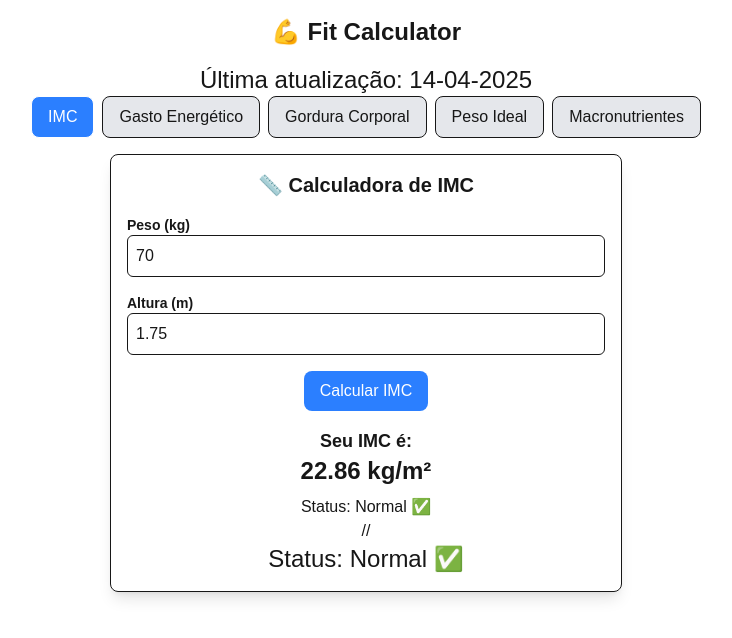
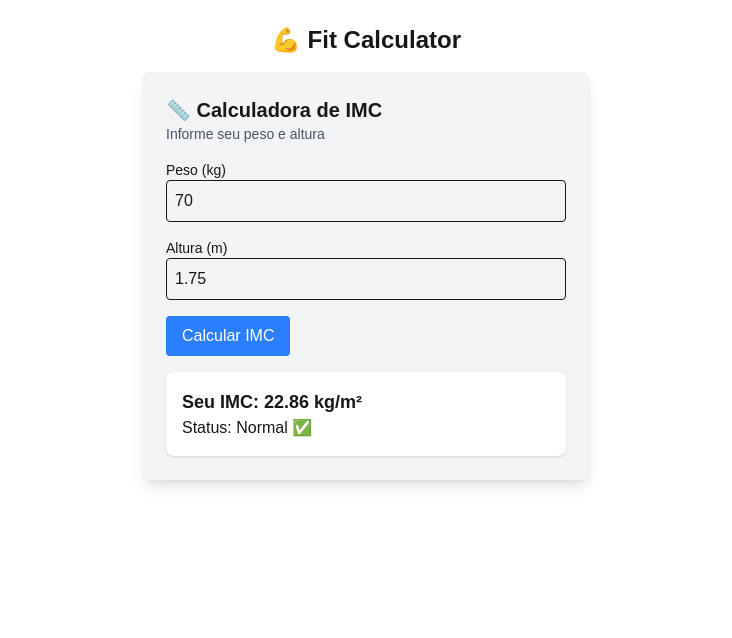
Before and after one commit to Charamba/FitCalculator, a Next.js app: page / in a window 1280 px wide. Both pictures are taken after a click on the button "Calcular IMC". Shown: the top 638 px of the page, without its empty margins (274-1006 px from the left). Built offline with nearby package versions, Linux system fonts and the light colour scheme.

Commit message:
Update page.js

```diff
--- a/src/app/page.js
+++ b/src/app/page.js
@@ -1,202 +1,59 @@
-"use client";
-
 import { useState } from "react";
 
-export default function FitCalculator() {
-  const [tab, setTab] = useState("IMC");
+export default function Home() {
+  const [peso, setPeso] = useState(70);
+  const [altura, setAltura] = useState(1.75);
+  const [imc, setImc] = useState(null);
+  const [status, setStatus] = useState("");
+
+  const calcularIMC = () => {
+    const imcValue = peso / (altura * altura);
+    setImc(imcValue.toFixed(2));
+    if (imcValue >= 40) setStatus("Obesidade grau 3 🚨");
+    else if (imcValue >= 35) setStatus("Obesidade grau 2 🚨");
+    else if (imcValue >= 30) setStatus("Obesidade grau 1 🚨");
+    else if (imcValue >= 25) setStatus("Sobrepeso ⚠️");
+    else if (imcValue >= 18.5) setStatus("Normal ✅");
+    else setStatus("Abaixo do normal ⚠️");
+  };
 
   return (
-    <div className="flex flex-col items-center p-4 w-full">
+    <div className="flex flex-col items-center p-6">
       <h1 className="text-2xl font-bold mb-4">💪 Fit Calculator</h1>
-      <p className="text-2xl font-medium"> Última atualização: 14-04-2025 </p>
-      <div className="flex flex-wrap justify-center gap-2 mb-4 w-full">
-        {[
-          "IMC",
-          "Gasto Energético",
-          "Gordura Corporal",
-          "Peso Ideal",
-          "Macronutrientes",
-        ].map((item) => (
-          <button
-            key={item}
-            onClick={() => setTab(item)}
-            className={`px-4 py-2 rounded-lg border ${
-              tab === item ? "bg-blue-500 text-white" : "bg-gray-200"
-            }`}
-          >
-            {item}
-          </button>
-        ))}
-      </div>
-      <div className="w-full max-w-lg">{tab === "IMC" && <IMCCalculator />}</div>
-      <div className="w-full max-w-lg">{tab === "Gasto Energético" && <CalculadoraGET />}</div>
-    </div>
-  );
-}
-
-function IMCCalculator() {
-  const [peso, setPeso] = useState(70);
-  const [altura, setAltura] = useState(1.75);
-  const [imc, setIMC] = useState(null);
-  const [status, setStatus] = useState(null);
-
-  function calcularIMC() {
-    const valorIMC = peso / (altura * altura);
-    setIMC(valorIMC.toFixed(2));
-    getIMCStatus(valorIMC.toFixed(2));
-  }
-
-  function getIMCStatus(valorIMC) {
-    if (valorIMC >= 40.0) setStatus("Obesidade grau 3 🚨");
-    else if (valorIMC >= 35.0) setStatus("Obesidade grau 2 🚨");
-    else if (valorIMC >= 30.0) setStatus("Obesidade grau 1 🚨");
-    else if (valorIMC >= 25.0) setStatus("Sobrepeso ⚠️");
-    else if (valorIMC >= 18.5) setStatus("Normal ✅");
-    else setStatus("Abaixo do normal ⚠️");
-  }
-
-  return (
-    <div className="flex flex-col items-center gap-4 p-4 border rounded-lg shadow-lg w-full">
-      <h2 className="text-xl font-bold">📏 Calculadora de IMC</h2>
-      <div className="flex flex-col w-full">
-        <label className="text-sm font-semibold">Peso (kg)</label>
+      <div className="bg-gray-100 p-6 rounded-lg shadow-lg w-full max-w-md">
+        <h2 className="text-xl font-semibold">📏 Calculadora de IMC</h2>
+        <p className="text-sm text-gray-600">Informe seu peso e altura</p>
+        <div className="mt-4">
+          <label className="block text-sm">Peso (kg)</label>
           <input
             type="number"
+            className="border p-2 w-full rounded"
             value={peso}
             onChange={(e) => setPeso(parseFloat(e.target.value))}
-          className="border p-2 rounded-md"
           />
         </div>
-      <div className="flex flex-col w-full">
-        <label className="text-sm font-semibold">Altura (m)</label>
+        <div className="mt-4">
+          <label className="block text-sm">Altura (m)</label>
           <input
             type="number"
+            className="border p-2 w-full rounded"
             value={altura}
             onChange={(e) => setAltura(parseFloat(e.target.value))}
-          className="border p-2 rounded-md"
           />
         </div>
         <button
+          className="mt-4 bg-blue-500 text-white px-4 py-2 rounded"
           onClick={calcularIMC}
-        className="bg-blue-500 text-white px-4 py-2 rounded-lg"
         >
           Calcular IMC
         </button>
         {imc && (
-        <div className="text-center">
-          <h3 className="text-lg font-semibold">Seu IMC é:</h3>
-          <p className="text-2xl font-bold">{imc} kg/m²</p>
-          <p className="text-md mt-2 font-medium">Status: {status}</p>
-          //<p className="text-2xl font-medium">Status: {status}</p>
+          <div className="mt-4 p-4 bg-white rounded-lg shadow">
+            <p className="text-lg font-semibold">Seu IMC: {imc} kg/m²</p>
+            <p className="text-md font-medium">Status: {status}</p>
           </div>
         )}
       </div>
-  );
-}
-
-function CalculadoraGET() {
-  const [sexo, setSexo] = useState('Homem');
-  const [peso, setPeso] = useState('');
-  const [altura, setAltura] = useState('');
-  const [idade, setIdade] = useState('');
-  const [atividade, setAtividade] = useState('Sedentário');
-  const [resultado, setResultado] = useState(null);
-
-  const calcularTMB = (sexo, peso, altura, idade) => {
-    if (sexo === 'Homem') {
-      return 88.36 + 13.4 * peso + 4.8 * altura - 5.7 * idade;
-    } else {
-      return 447.6 + 9.2 * peso + 3.1 * altura - 4.3 * idade;
-    }
-  };
-
-  const calcularGET = (tmb, atividade) => {
-    const fatores = {
-      'Sedentário': 1.2,
-      'Levemente ativo': 1.375,
-      'Moderadamente ativo': 1.55,
-      'Muito ativo': 1.725,
-      'Extremamente ativo': 1.9,
-    };
-    return tmb * fatores[atividade];
-  };
-
-  const handleSubmit = (e) => {
-    e.preventDefault();
-    const pesoNum = parseFloat(peso);
-    const alturaCm = parseFloat(altura) * 100;
-    const idadeNum = parseInt(idade);
-
-    if (isNaN(pesoNum) || isNaN(alturaCm) || isNaN(idadeNum)) {
-      setResultado({ erro: 'Preencha todos os campos corretamente.' });
-      return;
-    }
-
-    const tmb = calcularTMB(sexo, pesoNum, alturaCm, idadeNum);
-    const get = calcularGET(tmb, atividade);
-
-    setResultado({ tmb: tmb.toFixed(2), get: get.toFixed(2) });
-  };
-
-  return (
-    <div className="max-w-2xl mx-auto p-4">
-      <h1 className="text-2xl font-bold mb-4">🔋 Calculadora de Gasto Energético</h1>
-
-      <h2 className="text-xl font-semibold">🔥 Taxa Metabólica Basal (TMB)</h2>
-      <p className="mb-4">
-        A <strong>Taxa Metabólica Basal (TMB)</strong> é a quantidade mínima de energia que o corpo precisa para manter as funções vitais em repouso, como respiração, circulação e temperatura corporal.
-      </p>
-
-      <form onSubmit={handleSubmit} className="space-y-4">
-        <label className="block">
-          Sexo:
-          <select className="w-full border p-2" value={sexo} onChange={(e) => setSexo(e.target.value)}>
-            <option>Homem</option>
-            <option>Mulher</option>
-          </select>
-        </label>
-
-        <label className="block">
-          Peso (kg):
-          <input type="number" min="10" max="300" step="0.1" className="w-full border p-2" value={peso} onChange={(e) => setPeso(e.target.value)} />
-        </label>
-
-        <label className="block">
-          Altura (m):
-          <input type="number" min="0.5" max="2.5" step="0.01" className="w-full border p-2" value={altura} onChange={(e) => setAltura(e.target.value)} />
-        </label>
-
-        <label className="block">
-          Idade:
-          <input type="number" min="10" max="120" step="1" className="w-full border p-2" value={idade} onChange={(e) => setIdade(e.target.value)} />
-        </label>
-
-        <label className="block">
-          Nível de Atividade Física:
-          <select className="w-full border p-2" value={atividade} onChange={(e) => setAtividade(e.target.value)}>
-            <option>Sedentário</option>
-            <option>Levemente ativo</option>
-            <option>Moderadamente ativo</option>
-            <option>Muito ativo</option>
-            <option>Extremamente ativo</option>
-          </select>
-        </label>
-
-        <button type="submit" className="w-full bg-blue-600 text-white p-2 rounded">Calcular Gasto Energético</button>
-      </form>
-
-      {resultado && (
-        <div className="mt-6 p-4 border rounded">
-          {resultado.erro ? (
-            <p className="text-red-600">{resultado.erro}</p>
-          ) : (
-            <>
-              <p><strong>🔥 TMB:</strong> {resultado.tmb} kcal/dia</p>
-              <p><strong>⚡ GET:</strong> {resultado.get} kcal/dia</p>
-            </>
-          )}
-        </div>
-      )}
     </div>
   );
 }
```
Lines whose indentation alone changed are shown as unchanged.
